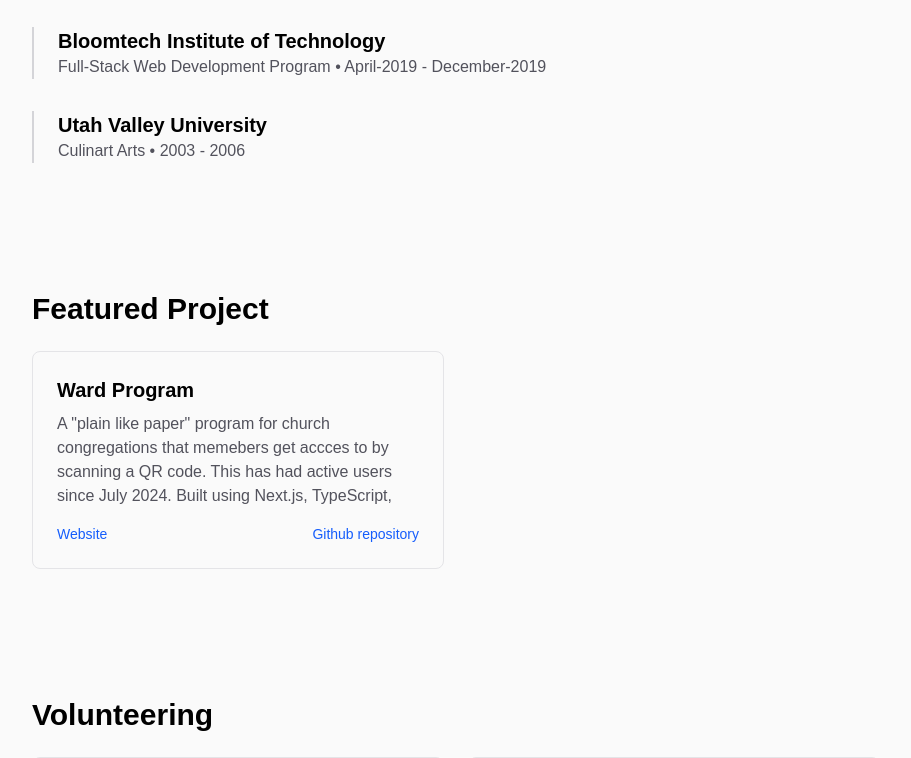
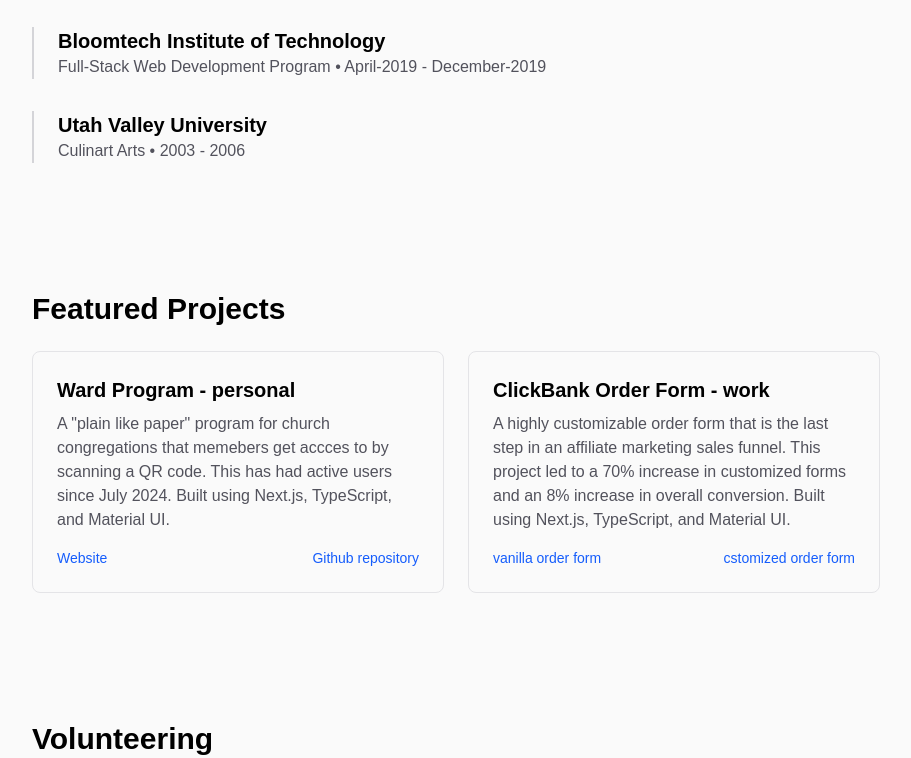
Before and after one commit to adamhinckley/adam-hinckley, a Next.js app: page / in a window 1280 px wide. Shown: the part 2000-2758 px from the top of the page, without its empty margins (184-1095 px from the left). Built offline with nearby package versions, Linux system fonts and the light colour scheme.

Commit message:
Fix hoirzontal scroll on mobile

```diff
--- a/app/layout.tsx
+++ b/app/layout.tsx
@@ -15,6 +15,7 @@ const geistMono = Geist_Mono({
 export const metadata: Metadata = {
   title: "Adam Hinckley",
   description: "Senior Frontend Developer Portfolio of Adam Hinckley",
+  referrer: "no-referrer",
 };
 
 export default function RootLayout({
--- a/app/page.tsx
+++ b/app/page.tsx
@@ -1,8 +1,11 @@
 "use client";
 
 import Link from "next/link";
+import { useState } from "react";
 
 export default function Home() {
+  const [isMenuOpen, setIsMenuOpen] = useState(false);
+
   return (
     <div className="min-h-screen bg-zinc-50 dark:bg-black">
       {/* Navigation */}
@@ -14,7 +17,9 @@ export default function Home() {
           >
             Adam Hinckley
           </Link>
-          <div className="flex gap-6">
+
+          {/* Desktop Navigation */}
+          <div className="hidden md:flex gap-6">
             <Link
               href="#about"
               className="text-sm text-zinc-600 dark:text-zinc-400 hover:text-black dark:hover:text-white transition"
@@ -26,6 +31,12 @@ export default function Home() {
               className="text-sm text-zinc-600 dark:text-zinc-400 hover:text-black dark:hover:text-white transition"
             >
               Experience
+            </Link>
+            <Link
+              href="#education"
+              className="text-sm text-zinc-600 dark:text-zinc-400 hover:text-black dark:hover:text-white transition"
+            >
+              Education
             </Link>
             <Link
               href="#projects"
@@ -46,7 +57,80 @@ export default function Home() {
               Contact
             </Link>
           </div>
+
+          {/* Hamburger Button */}
+          <button
+            className="md:hidden flex flex-col gap-1.5 w-6 h-6"
+            onClick={() => setIsMenuOpen(!isMenuOpen)}
+            aria-label="Toggle menu"
+          >
+            <span
+              className={`h-0.5 w-full bg-black dark:bg-white transition-transform ${
+                isMenuOpen ? "rotate-45 translate-y-2" : ""
+              }`}
+            />
+            <span
+              className={`h-0.5 w-full bg-black dark:bg-white transition-opacity ${
+                isMenuOpen ? "opacity-0" : ""
+              }`}
+            />
+            <span
+              className={`h-0.5 w-full bg-black dark:bg-white transition-transform ${
+                isMenuOpen ? "-rotate-45 -translate-y-2" : ""
+              }`}
+            />
+          </button>
         </div>
+
+        {/* Mobile Navigation Menu */}
+        {isMenuOpen && (
+          <div className="md:hidden border-t border-zinc-200 dark:border-zinc-800">
+            <div className="max-w-4xl mx-auto px-6 py-4 flex flex-col gap-4">
+              <Link
+                href="#about"
+                className="text-sm text-zinc-600 dark:text-zinc-400 hover:text-black dark:hover:text-white transition"
+                onClick={() => setIsMenuOpen(false)}
+              >
+                About
+              </Link>
+              <Link
+                href="#experience"
+                className="text-sm text-zinc-600 dark:text-zinc-400 hover:text-black dark:hover:text-white transition"
+                onClick={() => setIsMenuOpen(false)}
+              >
+                Experience
+              </Link>
+              <Link
+                href="#education"
+                className="text-sm text-zinc-600 dark:text-zinc-400 hover:text-black dark:hover:text-white transition"
+                onClick={() => setIsMenuOpen(false)}
+              >
+                Education
+              </Link>
+              <Link
+                href="#projects"
+                className="text-sm text-zinc-600 dark:text-zinc-400 hover:text-black dark:hover:text-white transition"
+                onClick={() => setIsMenuOpen(false)}
+              >
+                Projects
+              </Link>
+              <Link
+                href="#volunteer"
+                className="text-sm text-zinc-600 dark:text-zinc-400 hover:text-black dark:hover:text-white transition"
+                onClick={() => setIsMenuOpen(false)}
+              >
+                Volunteering
+              </Link>
+              <Link
+                href="#contact"
+                className="text-sm text-zinc-600 dark:text-zinc-400 hover:text-black dark:hover:text-white transition"
+                onClick={() => setIsMenuOpen(false)}
+              >
+                Contact
+              </Link>
+            </div>
+          </div>
+        )}
       </nav>
 
       <main className="max-w-4xl mx-auto px-6 py-20">
@@ -246,17 +330,18 @@ export default function Home() {
         {/* Projects Section */}
         <section id="projects" className="py-16 flex flex-col gap-6">
           <h2 className="text-3xl font-bold text-black dark:text-white">
-            Featured Project
+            Featured Projects
           </h2>
-          <div className="grid md:grid-cols-2 gap-6">
+          <div className="grid grid-cols-1 md:grid-cols-2 gap-6">
             <div className="border border-zinc-200 dark:border-zinc-800 rounded-lg p-6 hover:border-zinc-300 dark:hover:border-zinc-700 transition">
               <h3 className="text-xl font-semibold text-black dark:text-white mb-2">
-                Ward Program
+                Ward Program - personal
               </h3>
               <p className="text-zinc-600 dark:text-zinc-400 mb-4">
                 A "plain like paper" program for church congregations that
                 memebers get accces to by scanning a QR code. This has had
                 active users since July 2024. Built using Next.js, TypeScript,
+                and Material UI.
               </p>
               <div className="flex justify-between">
                 <a
@@ -274,6 +359,35 @@ export default function Home() {
                   rel="noopener noreferrer"
                 >
                   Github repository
+                </a>
+              </div>
+            </div>
+            <div className="border border-zinc-200 dark:border-zinc-800 rounded-lg p-6 hover:border-zinc-300 dark:hover:border-zinc-700 transition">
+              <h3 className="text-xl font-semibold text-black dark:text-white mb-2">
+                ClickBank Order Form - work
+              </h3>
+              <p className="text-zinc-600 dark:text-zinc-400 mb-4">
+                A highly customizable order form that is the last step in an
+                affiliate marketing sales funnel. This project led to a 70%
+                increase in customized forms and an 8% increase in overall
+                conversion. Built using Next.js, TypeScript, and Material UI.
+              </p>
+              <div className="flex justify-between">
+                <a
+                  href="https://orders.clickbank.net/?affi=mitox&cbfid=57989&cbitems=mitolyn-06A&corid=0277736a-85ba-4300-add0-969f6abdc90b&oaref=01.87E7EFFA0628E7D1CC368DD52B0890C0067784654EDB40D6F5647EF0C1910072582ECAB4&time=1769106796&vtid=index&vvvv=mitolyn&vvar=cbfid%3D57989%26cbitems%3Dmitolyn-06A%26exitoffer%3Dexitoffer2%26template%3D6A-bottles%26vtid%3Dindex"
+                  className="text-sm text-blue-600 dark:text-blue-400 hover:underline"
+                  target="_blank"
+                  rel="noopener noreferrer"
+                >
+                  vanilla order form
+                </a>
+                <a
+                  href="https://orders.clickbank.net/?affi=mitox&cbfid=57989&cbitems=mitolyn-06A&corid=0277736a-85ba-4300-add0-969f6abdc90b&exitoffer=exitoffer2&oaref=01.87E7EFFA0628E7D1CC368DD52B0890C0067784654EDB40D6F5647EF0C1910072582ECAB4&template=6A-bottles&time=1769106796&vtid=index&vvvv=mitolyn&vvar=cbfid%3D57989%26cbitems%3Dmitolyn-06A%26exitoffer%3Dexitoffer2%26template%3D6A-bottles%26vtid%3Dindex"
+                  className="text-sm text-blue-600 dark:text-blue-400 hover:underline"
+                  target="_blank"
+                  rel="noopener noreferrer"
+                >
+                  cstomized order form
                 </a>
               </div>
             </div>
```
